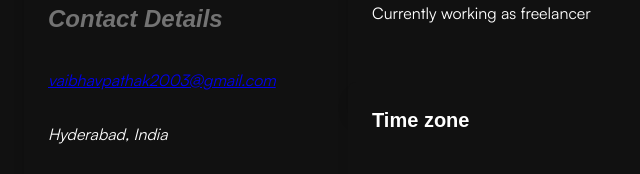
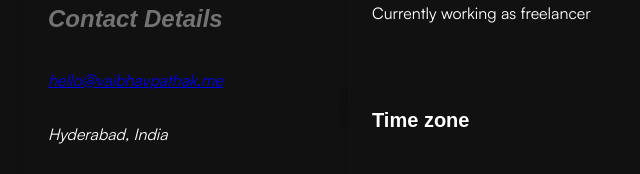
Before and after one commit to thevaibhavpathak/bento_folio, an Astro site: page / in a window 1280 px wide. Shown: the part 518-692 px from the top of the page, 0-640 px from the left. Built offline with nearby package versions, Linux system fonts and the light colour scheme; Astro itself is replaced by a stand-in of ours; a web font is replaced by a local one.

Commit message:
updated email

```diff
--- a/src/components/ContactsCard.astro
+++ b/src/components/ContactsCard.astro
@@ -12,8 +12,8 @@ import { LINKS } from "../lib/constants";
     </header>
     <address class="flex flex-col mt-4">
       <h2 class="text-gray-500">Contact Details</h2>
-      <p ><a href="mailto:vaibhavpathak2003@gmail.com" class="hover:text-primary-500" target="_blank">
-        vaibhavpathak2003@gmail.com
+      <p ><a href="mailto:hello@vaibhavpathak.me" class="hover:text-primary-500" target="_blank">
+        hello@vaibhavpathak.me
       </a>
     </p>
       <p>Hyderabad, India</p>
```
